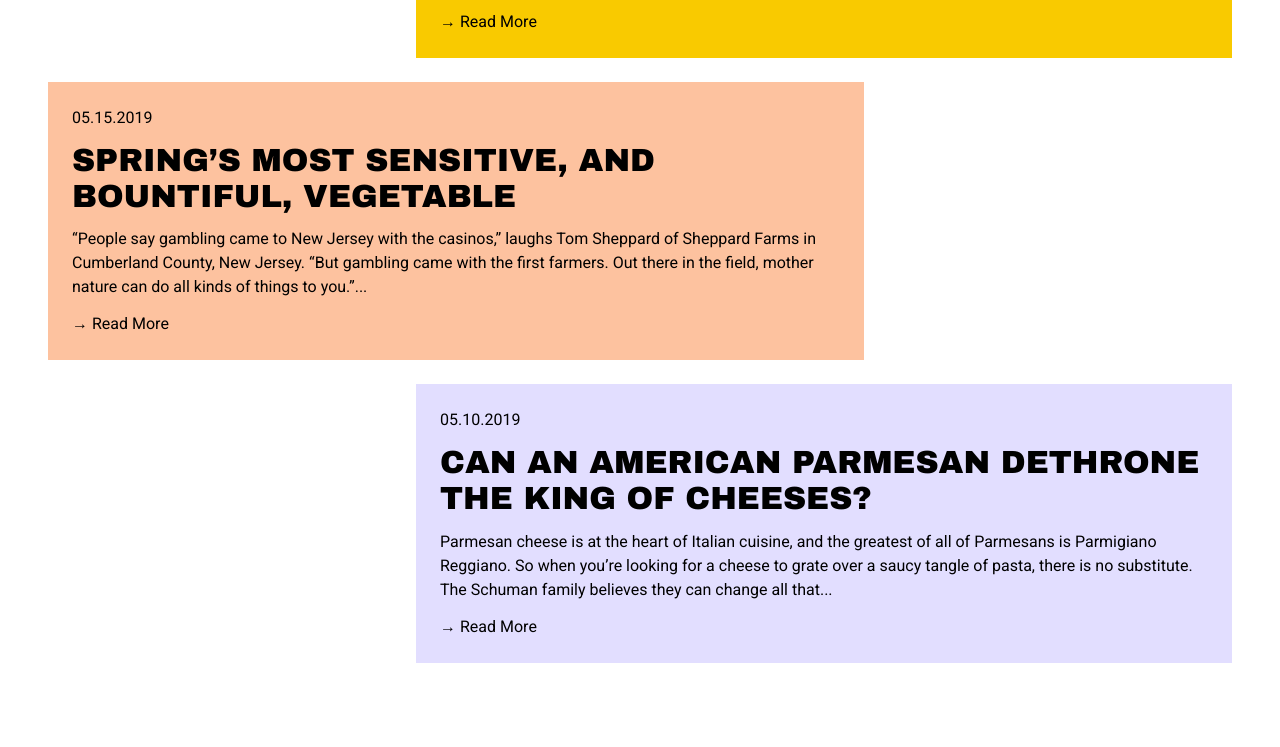
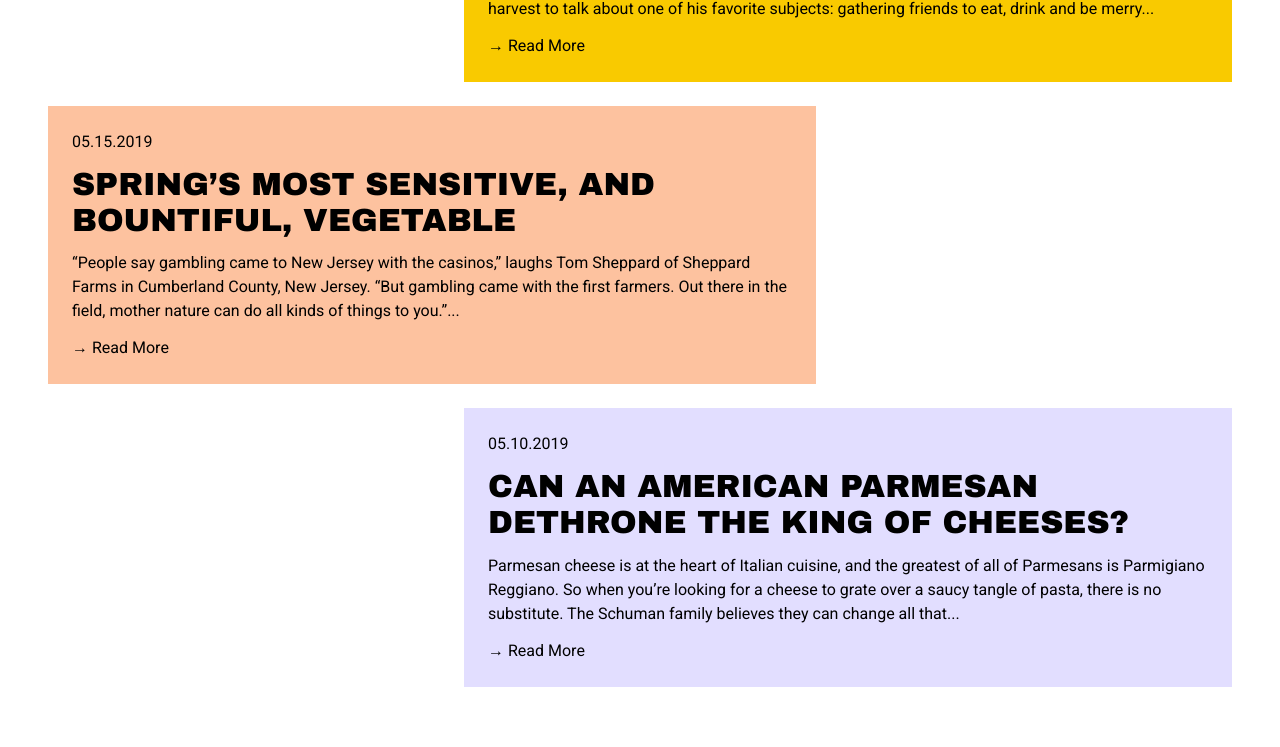
Before and after one commit to cjk47/test, a plain HTML site: page index.html in a window 1280 px wide. Shown: the part 583-1330 px from the top of the page. Before the commit the page ends 1306 px from the top, so only its background shows below. Drawn offline with Linux system fonts and the light colour scheme.

Commit message:
Update style.css

```diff
--- a/style.css
+++ b/style.css
@@ -1,73 +1,64 @@
-* {margin: 0; padding: 0, box-sizing: border-box;}
-
+* {
+	margin: 0;
+	padding: 0;
+    box-sizing: border-box;
+}
 body {
 	height:100%;
 }
-
 .news-module {
 	width: 100%;
 	float: left;
 	height: auto;
 }
-
 .news-sub-module {
 	width: 70vw;
 	height: auto;
-    margin: 2vw 5vw 3vw 5vw; /* using vw for margin and padding instead of px maintains desired float design. otherwise, cards are centered */
+	margin: 2vw 5vw 3vw 5vw;
+	/* using vw for margin and padding instead of px maintains desired float design. otherwise, cards are centered */
 	padding: 4vw;
 	float: left;
 	color: black;
 	cursor: pointer;
 }
-
 .news-sub-module:nth-child(1) {
 	background-color: #C5DAFF;
 }
-
 .news-sub-module:nth-child(2) {
 	background-color: #F9CA00;
 }
-
 .news-sub-module:nth-child(3) {
 	background-color: #FDC29F;
 }
-
 .news-sub-module:nth-child(4) {
 	background-color: #E2DEFF;
 }
-
 .news-sub-module:nth-child(even) {
 	float: right;
 }
-
 .news-sub-module:nth-child(odd):hover {
 	transform: translate(3vw);
 	transition-duration: .5s;
 }
-
 .news-sub-module:nth-child(even):hover {
 	transform: translate(-3vw);
 	transition-duration: .5s;
 }
-
 .news-description {
 	font-size: 14px;
 	line-height: 1.4;
 	font-family: "Roboto";
 }
-
 .news-date {
 	margin: 0vw 0 .7vw 0;
 	color: black;
 	font-size: 14px;
 	font-family: "Roboto";
 }
-
 a {
 	text-decoration: none;
 	color: #000;
 }
-
 .header-style-one {
 	margin: 1vw 0 1vw 0;
 	font-size: 24px;
@@ -76,7 +67,6 @@ a {
 	text-transform: uppercase;
 	width: 100%;
 }
-
 .news-more {
 	float: left;
 	font-size: 14px;
@@ -84,40 +74,31 @@ width: 100%;
 	margin: 1vw 0 0 0;
 	cursor: pointer;
 }
-
-
-@media (min-width: 980px)  {
-
+@media (min-width: 980px) {
 	.news-module {
 		width: 100vw;
 		padding: 48px 0 48px 0;
 	}
-
 	.news-sub-module {
 		width: 60vw;
 		height: auto;
 		margin: 12px 48px 12px 48px;
 		padding: 24px;
 	}
-
 	.news-date {
 		font-size: 16px;
 		line-height: 1.5;
 	}
-
 	.header-style-one {
 		font-size: 32px;
 		line-height: 1.125;
 	}
-
 	.news-more {
 		font-size: 16px;
 		line-height: 1.5;
 	}
-
 	.news-description {
 		font-size: 16px;
 		line-height: 1.5;
 	}
-
 }
```
Lines whose indentation alone changed are shown as unchanged.
